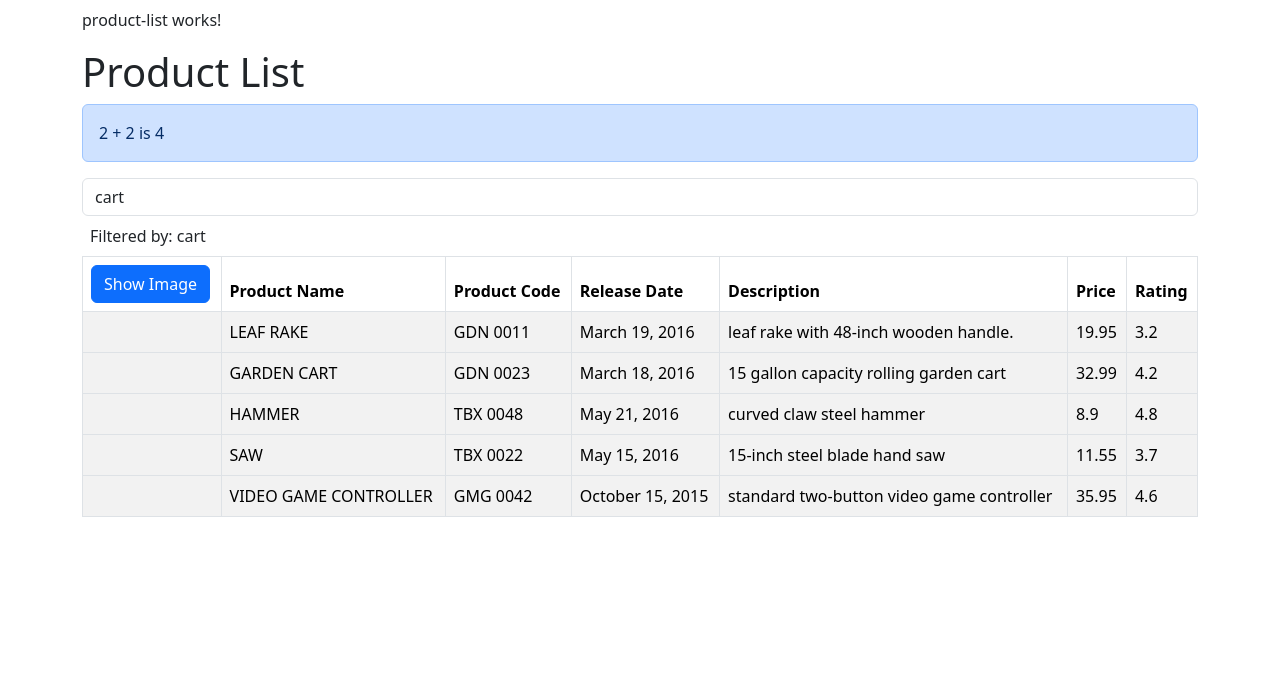
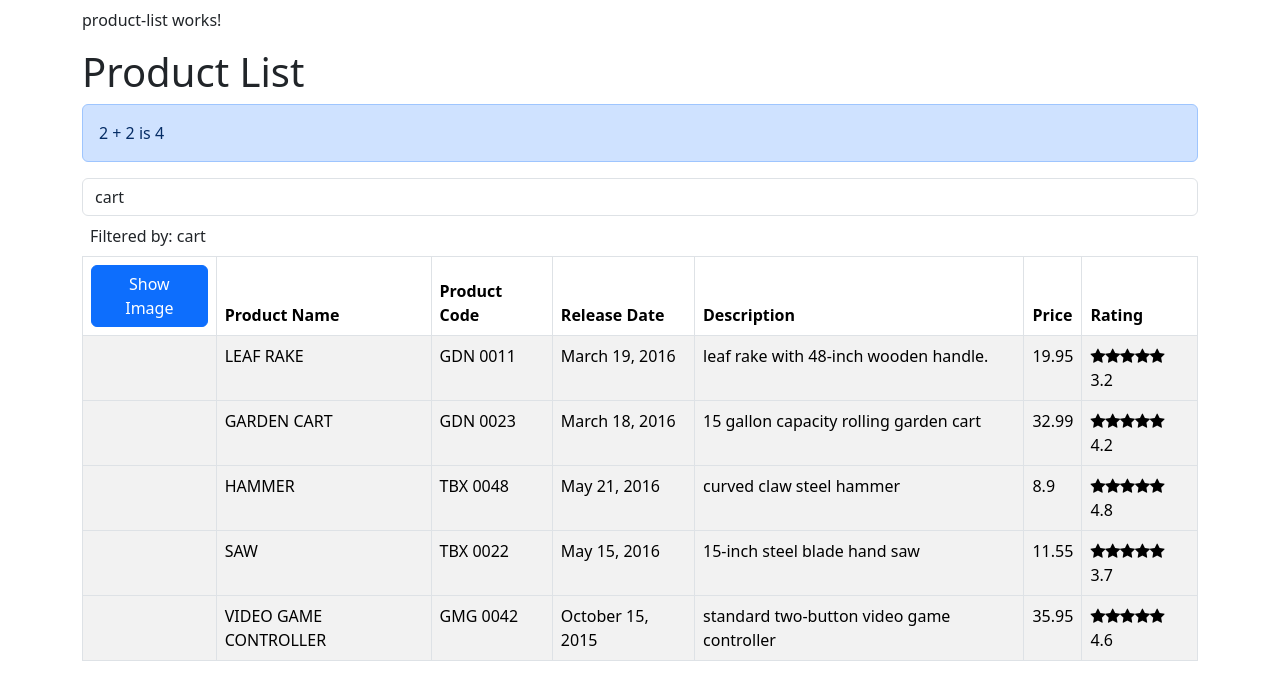
Before and after one commit to programmingwithharsh/angular21Feb26, an Angular app: page / in a window 1280 px wide. Shown: the top 700 px of the page. Built offline with nearby package versions, Linux system fonts and the light colour scheme.

Commit message:
Added Input method

```diff
--- a/src/app/convert-to-spaces-pipe.ts
+++ b/src/app/convert-to-spaces-pipe.ts
@@ -2,12 +2,13 @@ import { Pipe, PipeTransform } from '@angular/core';
 
 @Pipe({
   name: 'convertToSpaces',
+  pure: true // default
 })
 export class ConvertToSpacesPipe implements PipeTransform {
 
   transform(value: any, ...args: any[]): any {
-    console.log(value);
-    console.log(args);
+    // console.log(value);
+    // console.log(args);
     return value.replace(args[0], " ");
   }
 
--- a/src/app/filter-product-pipe.ts
+++ b/src/app/filter-product-pipe.ts
@@ -2,12 +2,13 @@ import { Pipe, PipeTransform } from '@angular/core';
 
 @Pipe({
   name: 'filterProduct',
+  pure: false // default
 })
 export class FilterProductPipe implements PipeTransform {
 
   transform(value: any, ...args: any[]): any {
-    console.log(value);
-    console.log(args);
+    // console.log(value);
+    // console.log(args);
     return value;
   }
 
--- a/src/app/product-list/product-list.html
+++ b/src/app/product-list/product-list.html
@@ -30,7 +30,7 @@
                 <td>{{ product.releaseDate }}</td>
                 <td>{{ product.description | lowercase }}</td>
                 <td>{{ product.price }}</td>
-                <td>{{ product.starRating }}</td>
+                <td><app-star [rating]="product.starRating"></app-star></td>
             </tr>
         </tbody>
     </table>
--- a/src/app/star/star.html
+++ b/src/app/star/star.html
@@ -1 +1,8 @@
-<p>star works!</p>
+<div>
+    <span class="fa fa-star"></span>
+    <span class="fa fa-star"></span>
+    <span class="fa fa-star"></span>
+    <span class="fa fa-star"></span>
+    <span class="fa fa-star"></span>
+    {{ rating }}
+</div>
--- a/src/app/star/star.ts
+++ b/src/app/star/star.ts
@@ -1,4 +1,4 @@
-import { Component } from '@angular/core';
+import { Component, Input, OnInit, OnChanges, SimpleChanges } from '@angular/core';
 
 @Component({
   selector: 'app-star',
@@ -6,6 +6,20 @@ import { Component } from '@angular/core';
   templateUrl: './star.html',
   styleUrl: './star.scss',
 })
-export class Star {
+export class Star implements OnInit, OnChanges {
+  @Input() rating = 0;
 
+  constructor() {
+    console.log('Constructor called');
+  }
+
+  ngOnChanges(changes: SimpleChanges): void {
+    console.log('ngOnChanges called');
+    console.log("Current rating: ", this.rating);
+  }
+
+  ngOnInit() {
+    console.log('ngOnInit called');
+    console.log("Rating inside ngOnInit", this.rating);
+  }
 }
```
Also changed, not shown: src/app/product-list/product-list.ts (+5 -4 lines).
